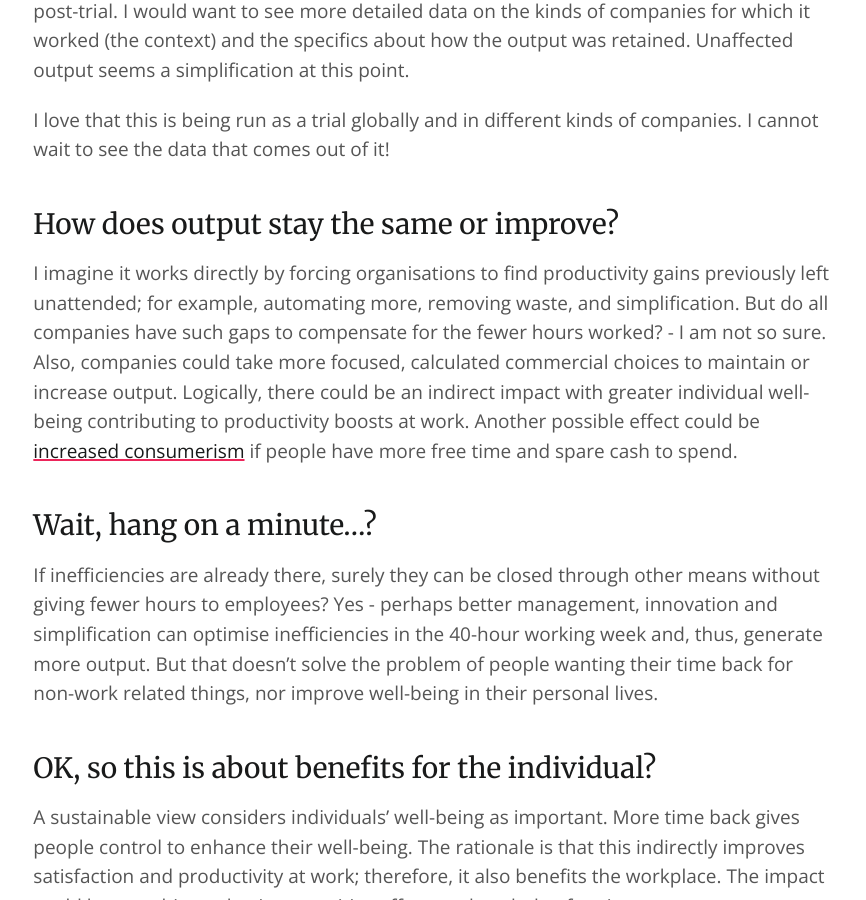
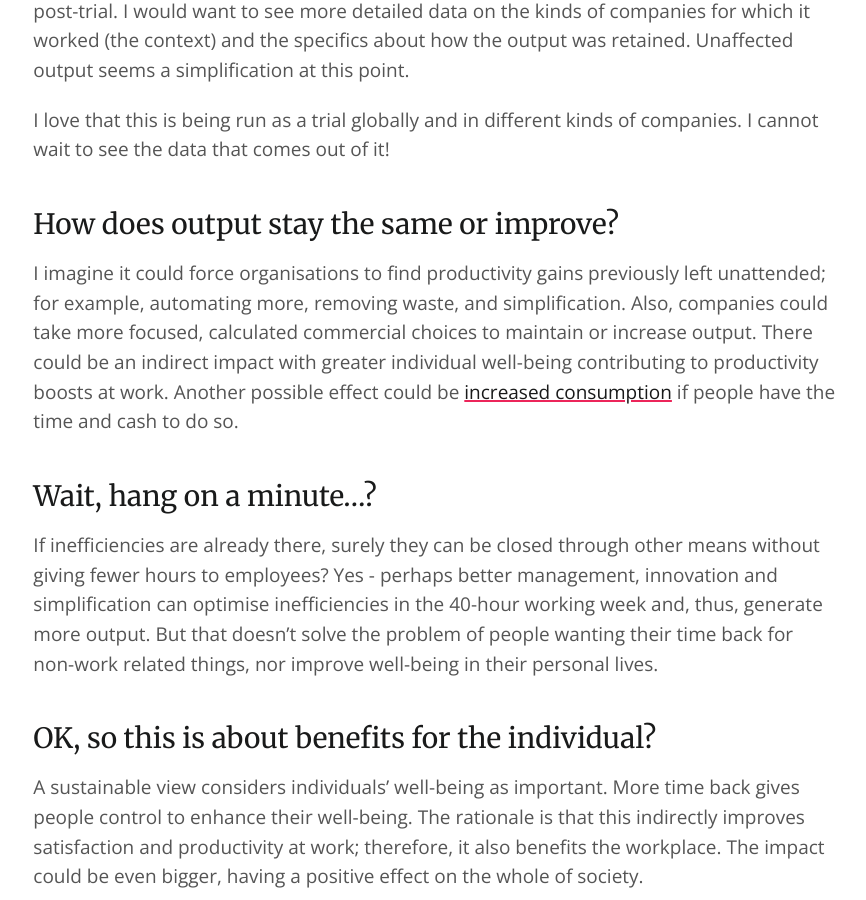
Before and after one commit to spiritedtechie/spiritedtechie.com, a Jekyll site: the page built from collections/_posts/2022-11-10-4-day-working-week-fo-sho-or-hell-nawww.md, in a window 1280 px wide and 900 px high, scrolled down 2082 px. Shown: the whole window, without its empty margins (205-1071 px from the left). Built offline with Jekyll 4.4.1, drawn with Linux system fonts in a browser that asks for light colours; nearby versions of some CDN libraries; comment, search, counter and statistics services are not loaded.

Commit message:
Amend wording

```diff
--- a/collections/_posts/2022-11-10-4-day-working-week-fo-sho-or-hell-nawww.md
+++ b/collections/_posts/2022-11-10-4-day-working-week-fo-sho-or-hell-nawww.md
@@ -37,7 +37,7 @@ I love that this is being run as a trial globally and in different kinds of comp
 
 ## How does output stay the same or improve?
 
-I imagine it works directly by forcing organisations to find productivity gains previously left unattended; for example, automating more, removing waste, and simplification. But do all companies have such gaps to compensate for the fewer hours worked? - I am not so sure. Also, companies could take more focused, calculated commercial choices to maintain or increase output. Logically, there could be an indirect impact with greater individual well-being contributing to productivity boosts at work. Another possible effect could be [increased consumerism](https://www.youtube.com/watch?v=hD784CHYhGM) if people have more free time and spare cash to spend.
+I imagine it could force organisations to find productivity gains previously left unattended; for example, automating more, removing waste, and simplification. Also, companies could take more focused, calculated commercial choices to maintain or increase output. There could be an indirect impact with greater individual well-being contributing to productivity boosts at work. Another possible effect could be [increased consumption](https://www.youtube.com/watch?v=hD784CHYhGM) if people have the time and cash to do so.
 
 ## Wait, hang on a minute…?
 
```
